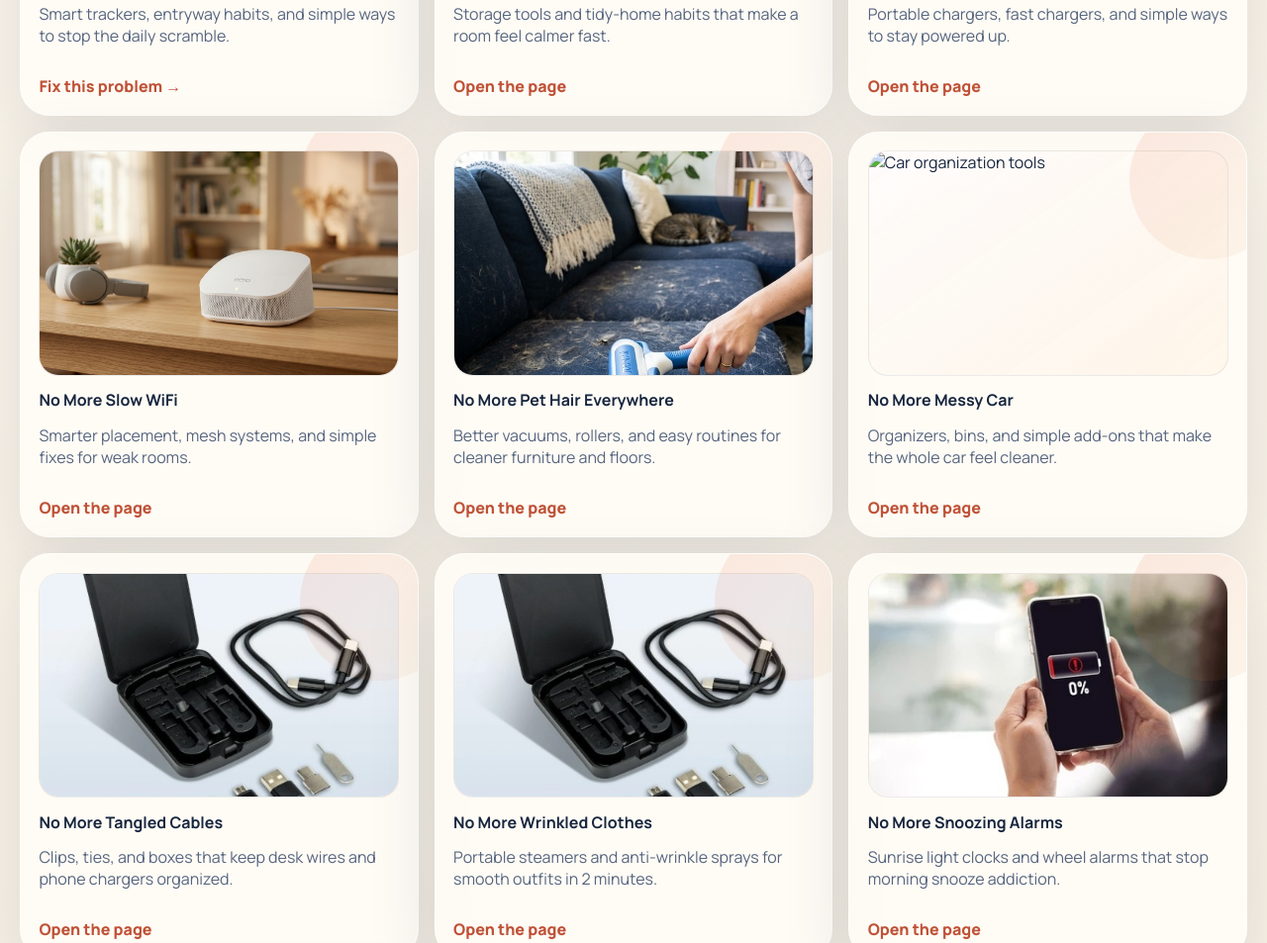
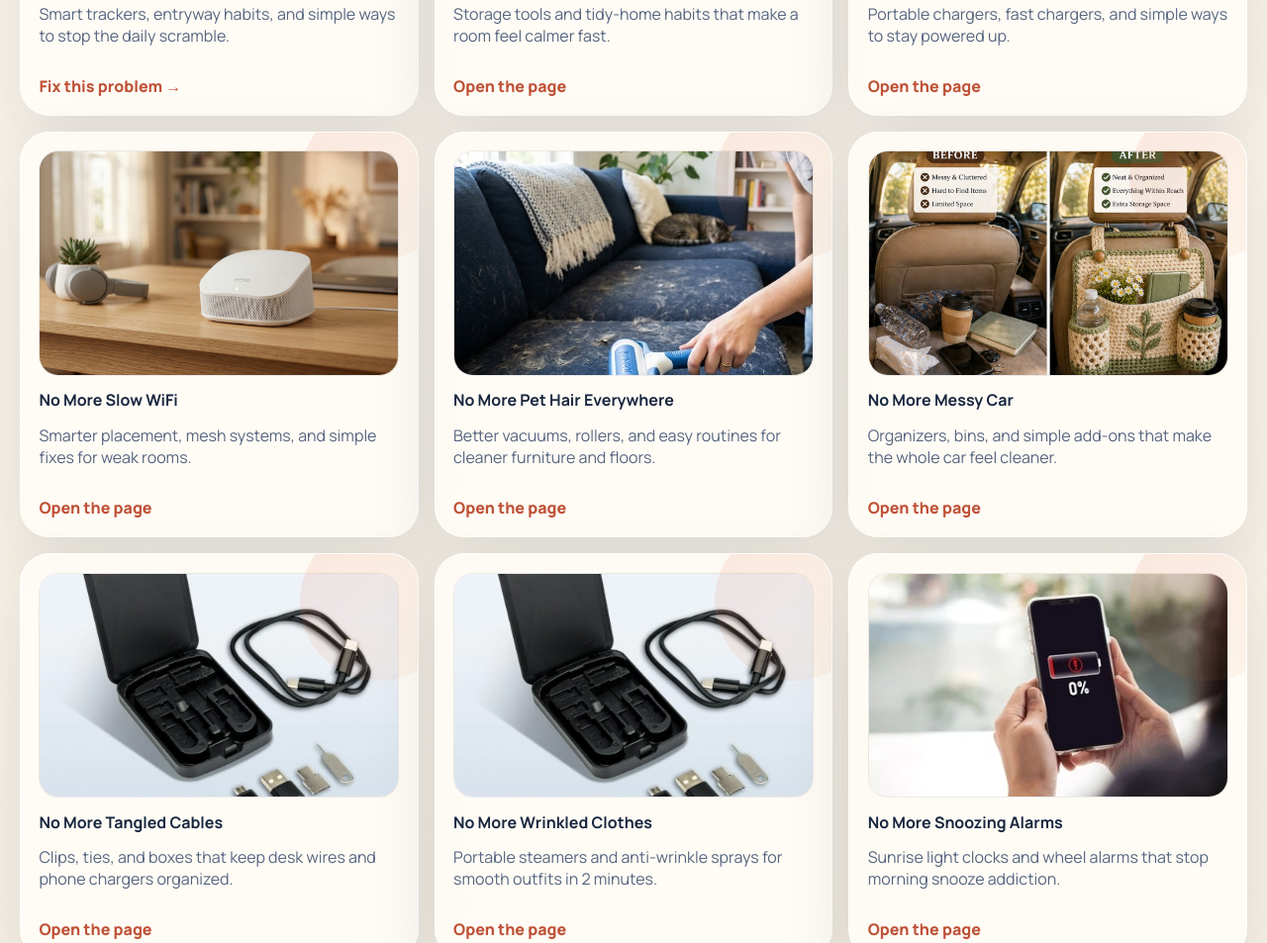
Before and after one commit to ethaneking19-cloud/no-more-everyday-problems, a plain HTML site: page Fresh_project_cleaned/Fresh project/index.html in a window 1280 px wide. Shown: the part 1561-2514 px from the top of the page at 99% size. Drawn offline with Linux system fonts and the light colour scheme.

Commit message:
messy home page fix

```diff
--- a/Fresh_project_cleaned/Fresh project/index.html
+++ b/Fresh_project_cleaned/Fresh project/index.html
@@ -209,7 +209,7 @@
 
               <a class="problem-card fade-up" href="no-more-messy-car.html">
                 <div class="card-photo">
-                  <img src="images/car_organization_cover.jpg" alt="Car organization tools" />
+                  <img src="images/NoMoreMessyCarHome.jpg" alt="Car organization tools" />
                 </div>
                 <strong>No More Messy Car</strong>
                 <p class="muted">Organizers, bins, and simple add-ons that make the whole car feel cleaner.</p>
```
